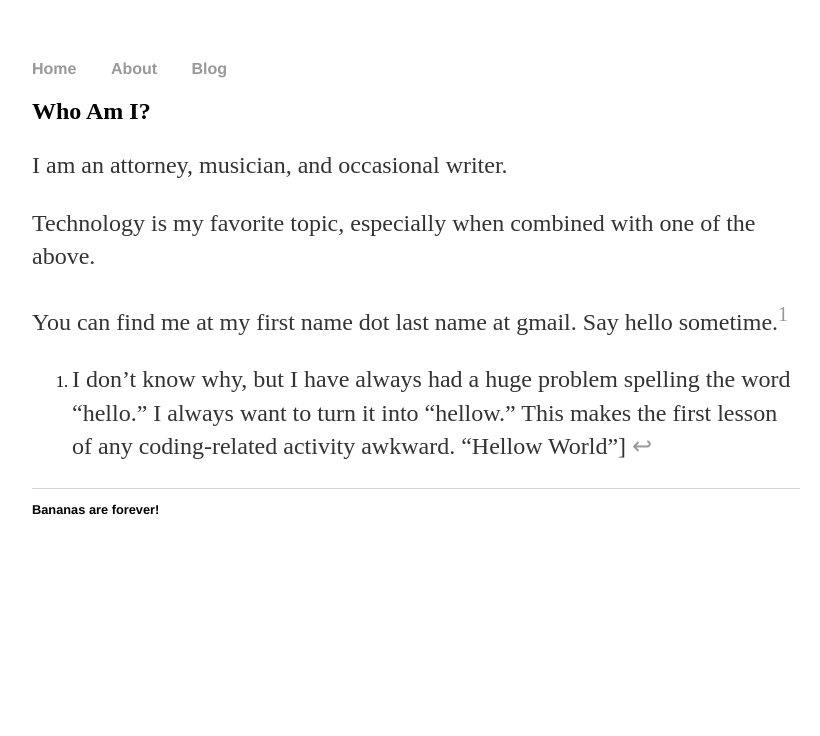
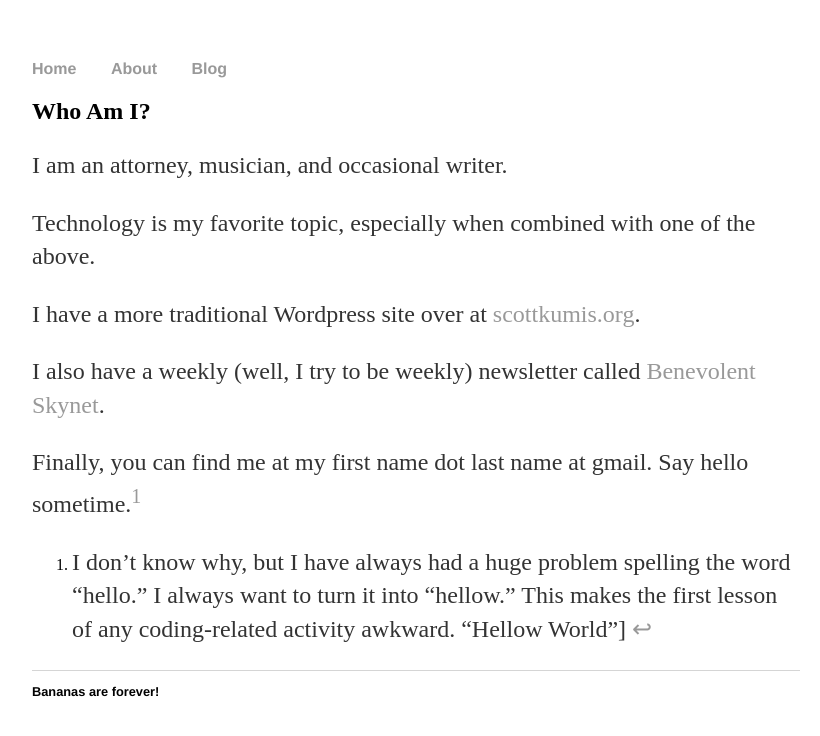
Before and after one commit to scottsimuk22/scottsimuk22.github.io, a Jekyll site: the page built from about.md, in a window 1280 px wide. Shown: the top 736 px of the page, without its empty margins (224-1044 px from the left). Built offline with Jekyll 4.4.1, drawn with Linux system fonts in a browser that asks for light colours.

Commit message:
Update about.md

```diff
--- a/about.md
+++ b/about.md
@@ -9,6 +9,10 @@ I am an attorney, musician, and occasional writer.
 
 Technology is my favorite topic, especially when combined with one of the above.
 
-You can find me at my first name dot last name at gmail. Say hello sometime.[^1]
+I have a more traditional Wordpress site over at [scottkumis.org](https://www.scottkumis.org).
+
+I also have a weekly (well, I try to be weekly) newsletter called [Benevolent Skynet](https://tinyletter.com/BenevolentSkynet).
+
+Finally, you can find me at my first name dot last name at gmail. Say hello sometime.[^1]
 
 [^1]:I don't know why, but I have always had a huge problem spelling the word "hello." I always want to turn it into "hellow." This makes the first lesson of any coding-related activity awkward. "Hellow World"]
```
